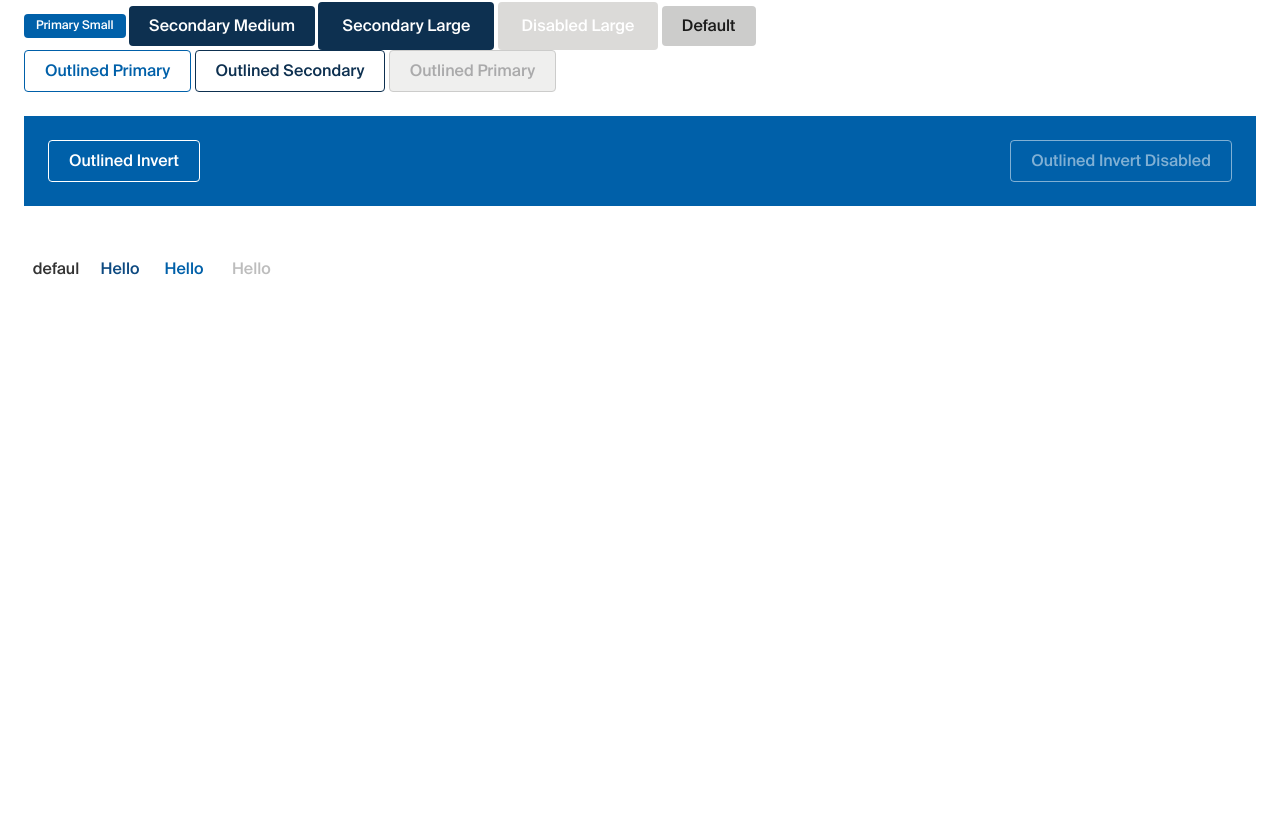
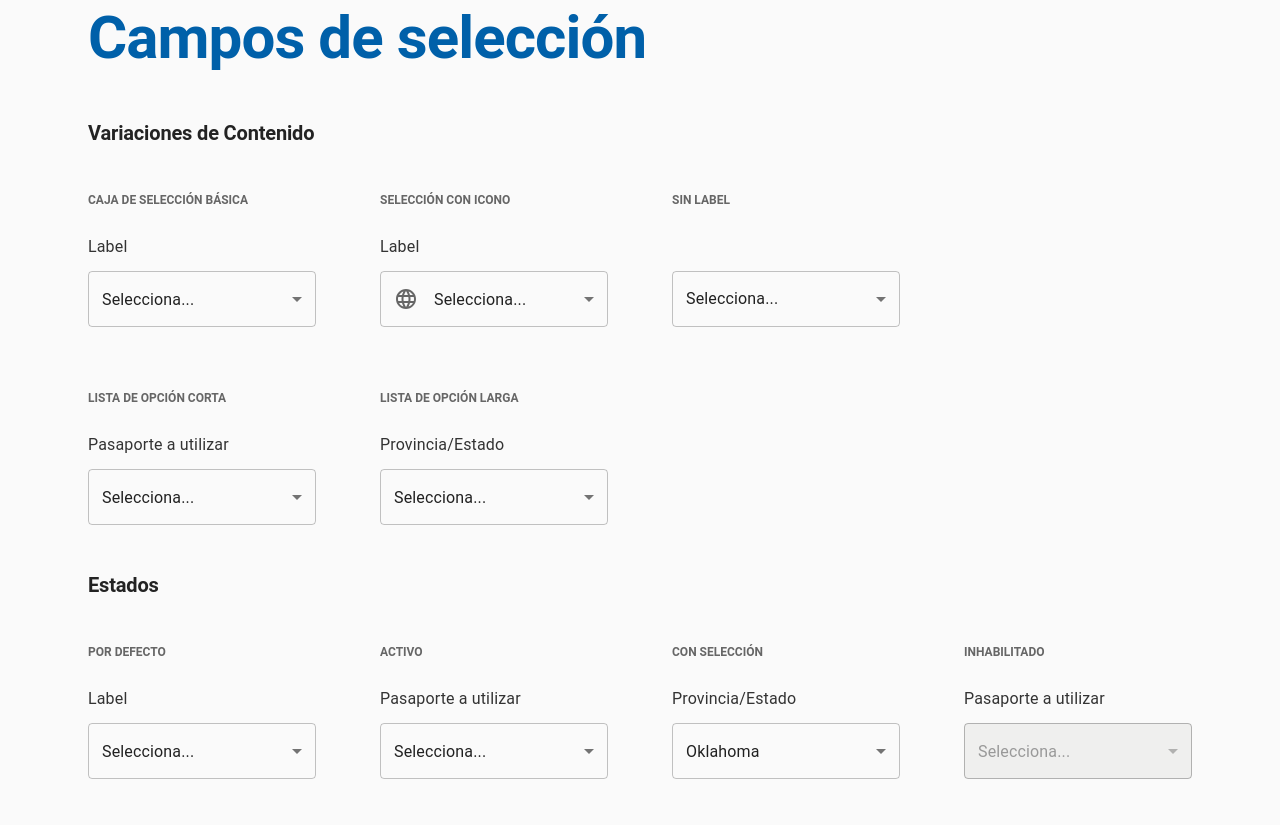
Before and after one commit to santiago86/testcomponents, a React (Create React App) app: page / in a window 1280 px wide. Shown: the part 235-1060 px from the top of the page. Before the commit the page ends 800 px from the top, so only its background shows below. Built offline with nearby package versions, Linux system fonts and the light colour scheme.

Commit message:
Set the Select MaterialUI Components

```diff
--- a/package.json
+++ b/package.json
@@ -4,6 +4,7 @@
   "private": true,
   "dependencies": {
     "@material-ui/core": "^4.9.14",
+    "@material-ui/icons": "^4.9.1",
     "@material-ui/styles": "^4.9.14",
     "@testing-library/jest-dom": "^5.7.0",
     "@testing-library/react": "^10.0.4",
--- /dev/null
+++ b/src/assets/fonts/SuisseIntl.js
@@ -0,0 +1,17 @@
+import SuisseFont from "./SuisseIntl-Regular-WebS.woff2"
+
+const Suisse = {
+  fontFamily: "Suisse Int'l Regular",
+  fontStyle: "normal",
+  fontDisplay: "swap",
+  fontWeight: 400,
+  src: `
+    local('SuisseIntl'),
+    local('SuisseIntl-Regular-WebS'),
+    url(${SuisseFont}) format('woff2')
+  `,
+  unicodeRange:
+    "U+0000-00FF, U+0131, U+0152-0153, U+02BB-02BC, U+02C6, U+02DA, U+02DC, U+2000-206F, U+2074, U+20AC, U+2122, U+2191, U+2193, U+2212, U+2215, U+FEFF",
+}
+
+export default Suisse
--- /dev/null
+++ b/src/assets/states.js
@@ -0,0 +1,61 @@
+const states = [
+  "Alabama",
+  "Alaska",
+  "American Samoa",
+  "Arizona",
+  "Arkansas",
+  "California",
+  "Colorado",
+  "Connecticut",
+  "Delaware",
+  "District of Columbia",
+  "Florida",
+  "Georgia",
+  "Guam",
+  "Hawaii",
+  "Idaho",
+  "Illinois",
+  "Indiana",
+  "Iowa",
+  "Kansas",
+  "Kentucky",
+  "Louisiana",
+  "Maine",
+  "Maryland",
+  "Massachusetts",
+  "Michigan",
+  "Minnesota",
+  "Minor Outlying Islands",
+  "Mississippi",
+  "Missouri",
+  "Montana",
+  "Nebraska",
+  "Nevada",
+  "New Hampshire",
+  "New Jersey",
+  "New Mexico",
+  "New York",
+  "North Carolina",
+  "North Dakota",
+  "Northern Mariana Islands",
+  "Ohio",
+  "Oklahoma",
+  "Oregon",
+  "Pennsylvania",
+  "Puerto Rico",
+  "Rhode Island",
+  "South Carolina",
+  "South Dakota",
+  "Tennessee",
+  "Texas",
+  "U.S. Virgin Islands",
+  "Utah",
+  "Vermont",
+  "Virginia",
+  "Washington",
+  "West Virginia",
+  "Wisconsin",
+  "Wyoming",
+]
+
+export default states
--- a/src/components/selectCo.js
+++ b/src/components/selectCo.js
@@ -1,7 +1,284 @@
 import React from "react"
+import { createMuiTheme, ThemeProvider } from "@material-ui/core/styles"
+import {
+  InputLabel,
+  MenuItem,
+  Select,
+  Grid,
+  Typography,
+  CssBaseline,
+  Box,
+  Divider,
+} from "@material-ui/core"
+import LanguageIcon from "@material-ui/icons/Language"
+import Suisse from "../assets/fonts/SuisseIntl"
+import states from "../assets/states"
+
+const theme = createMuiTheme({
+  typography: {
+    h1: {
+      fontSize: 60,
+      color: "#0060A9",
+      fontWeight: "bold",
+    },
+    h2: {
+      color: "#232323",
+      fontSize: 20,
+      fontWeight: "bold",
+      marginTop: "3.0rem",
+      marginBottom: "3.0rem",
+    },
+    h3: {
+      color: "#666",
+      fontSize: 12,
+      fontHeight: "1.0rem",
+      textTransform: "uppercase",
+      fontWeight: "bold",
+      marginBottom: "2.0rem",
+    },
+    body1: {
+      color: "#333",
+    },
+  },
+  overrides: {
+    MuiCssBaseline: {
+      "@global": {
+        "@font-face": [Suisse],
+      },
+    },
+    MuiInputLabel: {
+      root: {
+        marginBottom: "1.0rem",
+      },
+    },
+    MuiDivider: {
+      root: {
+        margin: "0 1.0rem",
+      },
+    },
+    MuiMenuItem: {
+      root: {
+        "&$selected": {
+          backgroundColor: "#E0EBF2",
+        },
+        "&:hover": {
+          backgroundColor: "#E0EBF2",
+        },
+      },
+    },
+    MuiOutlinedInput: {
+      root: {
+        position: "relative",
+        "&:hover:not($disabled):not($focused):not($error) $notchedOutline": {
+          borderColor: "#0060A9",
+        },
+        "&$focused $notchedOutline": {
+          borderColor: "#0060A9",
+          borderWidth: 1,
+        },
+        "&$disabled": {
+          color: "#999999",
+          backgroundColor: "#EFEFEE",
+        },
+      },
+    },
+  },
+  props: {
+    MuiSelect: {
+      fullWidth: true,
+      variant: "outlined",
+      displayEmpty: true,
+      MenuProps: {
+        PaperProps: {
+          style: {
+            maxHeight: "13.75rem",
+          },
+        },
+        getContentAnchorEl: null,
+        anchorOrigin: {
+          vertical: "bottom",
+          horizontal: "left",
+        },
+      },
+    },
+  },
+})
+
+const MappedStates = () => {
+  return states.map((state) => [
+    <MenuItem key={state} value={state}>
+      {state}
+    </MenuItem>,
+    <Divider />,
+  ])
+}
+
+const Placeholder = (
+  <MenuItem value="" disabled>
+    Selecciona...
+  </MenuItem>
+)
 
 function SelectCo() {
-  return <div>Select here</div>
+  const [state, setState] = React.useState({
+    valueEmpty: "",
+    value4: "",
+    value5: "",
+    value7: "",
+    value8: "Oklahoma",
+  })
+  const handleChange = (event, changed) => {
+    const newState = { ...state }
+    newState[changed] = event.target.value
+    setState(newState)
+  }
+  return (
+    <ThemeProvider theme={theme}>
+      <Box m={8}>
+        <CssBaseline />
+        <Typography variant="h1" style={{ fontFamily: "Suisse Int'l Regular" }}>
+          Campos de selección
+        </Typography>
+        <Typography variant="h2">Variaciones de Contenido</Typography>
+        <Grid container spacing={8}>
+          {/* Caja de selección básica */}
+          <Grid item xs={3}>
+            <Typography variant="h3">Caja de selección básica</Typography>
+            <InputLabel id="select1-label">Label</InputLabel>
+            <Select
+              labelId="select1-label"
+              value={state.valueEmpty}
+              displayEmpty
+              inputProps={{ readOnly: true }}
+            >
+              {Placeholder}
+            </Select>
+          </Grid>
+
+          {/* Selección con Icono */}
+          <Grid item xs={3}>
+            <Typography variant="h3">Selección con Icono</Typography>
+            <InputLabel id="select2-label">Label</InputLabel>
+            <Select
+              labelId="select2-label"
+              value={state.valueEmpty}
+              inputProps={{ readOnly: true }}
+              startAdornment={
+                <LanguageIcon
+                  style={{ marginRight: theme.spacing(2), color: "#666666" }}
+                />
+              }
+            >
+              {Placeholder}
+            </Select>
+          </Grid>
+
+          {/* Sin Label */}
+          <Grid item xs={3}>
+            <Typography variant="h3">Sin Label</Typography>
+            <Select
+              value={state.valueEmpty}
+              style={{ marginTop: theme.spacing(3.9) }}
+              inputProps={{ readOnly: true }}
+            >
+              {Placeholder}
+            </Select>
+          </Grid>
+          <Grid item xs={3} />
+
+          {/* Lista de opciones corta */}
+          <Grid item xs={3}>
+            <Typography variant="h3">Lista de opción corta</Typography>
+            <InputLabel id="select4-label">Pasaporte a utilizar</InputLabel>
+            <Select
+              labelId="select4-label"
+              value={state.value4}
+              onChange={(e) => handleChange(e, "value4")}
+            >
+              {Placeholder}
+              <MenuItem value="A">VEN - 0212877948</MenuItem>
+              <Divider />
+              <MenuItem value="B">PAN - PA08994100</MenuItem>
+              <Divider />
+              <MenuItem value="C">COL - 3592790723</MenuItem>
+            </Select>
+          </Grid>
+
+          {/* Lista de opciones larga */}
+          <Grid item xs={3}>
+            <Typography variant="h3">Lista de opción larga</Typography>
+            <InputLabel id="select5-label">Provincia/Estado</InputLabel>
+            <Select
+              labelId="select5-label"
+              value={state.value5}
+              onChange={(e) => handleChange(e, "value5")}
+            >
+              {Placeholder}
+              {MappedStates()}
+            </Select>
+          </Grid>
+        </Grid>
+
+        <Typography variant="h2">Estados</Typography>
+        <Grid container spacing={8}>
+          {/* Por defecto */}
+          <Grid item xs={3}>
+            <Typography variant="h3">Por defecto</Typography>
+            <InputLabel id="select6-label">Label</InputLabel>
+            <Select labelId="select6-label" value={state.valueEmpty}>
+              {Placeholder}
+            </Select>
+          </Grid>
+
+          {/* Activo */}
+          <Grid item xs={3}>
+            <Typography variant="h3">Activo</Typography>
+            <InputLabel id="select7-label">Pasaporte a utilizar</InputLabel>
+            <Select
+              labelId="select7-label"
+              value={state.value7}
+              onChange={(e) => handleChange(e, "value7")}
+            >
+              {Placeholder}
+              <MenuItem value="A">VEN - 0212877948</MenuItem>
+              <Divider />
+              <MenuItem value="B">PAN - PA08994100</MenuItem>
+              <Divider />
+              <MenuItem value="C">COL - 3592790723</MenuItem>
+            </Select>
+          </Grid>
+
+          {/* Con Selección */}
+          <Grid item xs={3}>
+            <Typography variant="h3">Con Selección</Typography>
+            <InputLabel id="select8-label">Provincia/Estado</InputLabel>
+            <Select
+              labelId="select8-label"
+              value={state.value8}
+              onChange={(e) => handleChange(e, "value8")}
+            >
+              {Placeholder}
+              {MappedStates()}
+            </Select>
+          </Grid>
+
+          {/* Inhabilitado */}
+          <Grid item xs={3}>
+            <Typography variant="h3">Inhabilitado</Typography>
+            <InputLabel id="select9-label">Pasaporte a utilizar</InputLabel>
+            <Select labelId="select9-label" value={state.valueEmpty} disabled>
+              {Placeholder}
+              <MenuItem value="A">VEN - 0212877948</MenuItem>
+              <Divider />
+              <MenuItem value="B">PAN - PA08994100</MenuItem>
+              <Divider />
+              <MenuItem value="C">COL - 3592790723</MenuItem>
+            </Select>
+          </Grid>
+        </Grid>
+      </Box>
+    </ThemeProvider>
+  )
 }
 
 export default SelectCo
```
